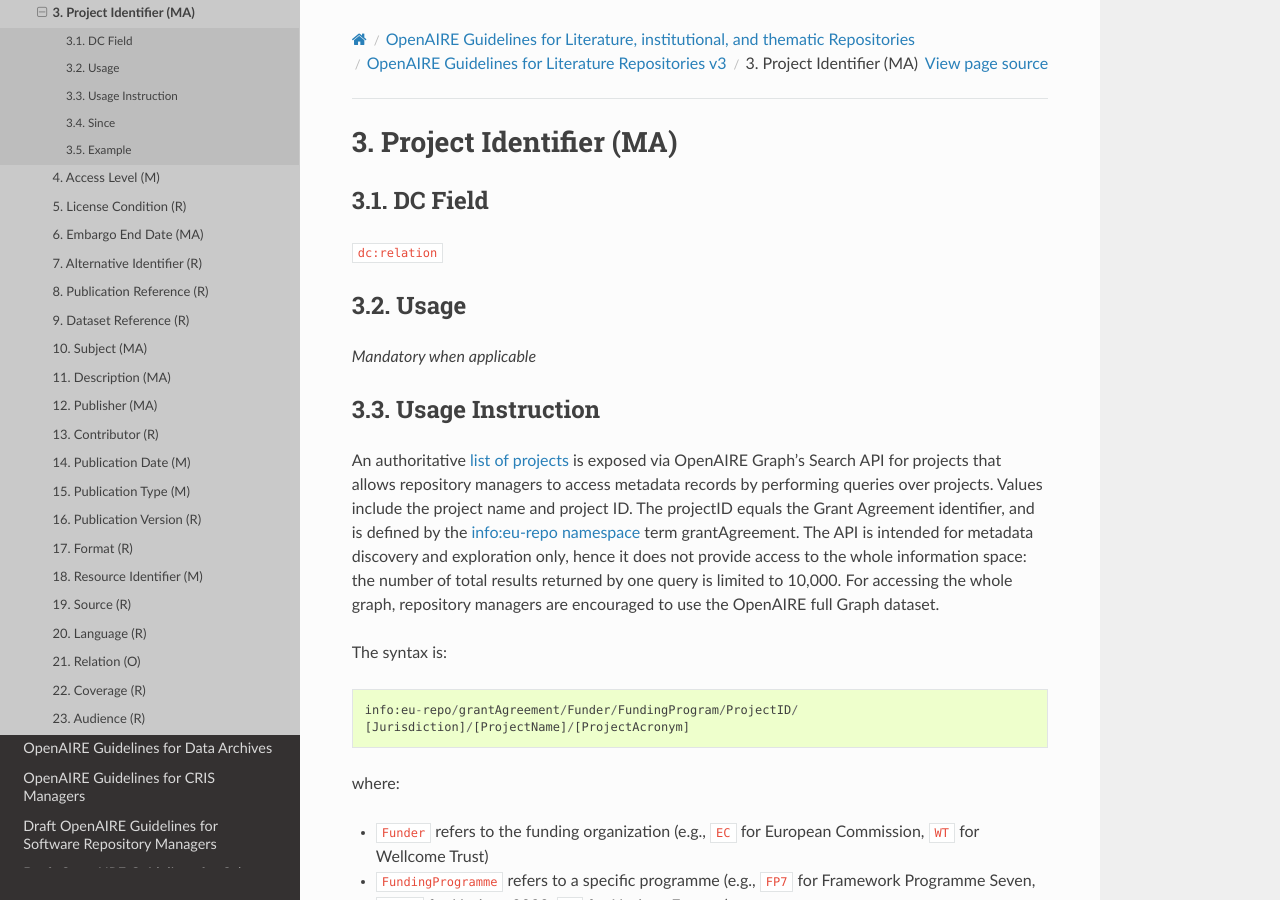
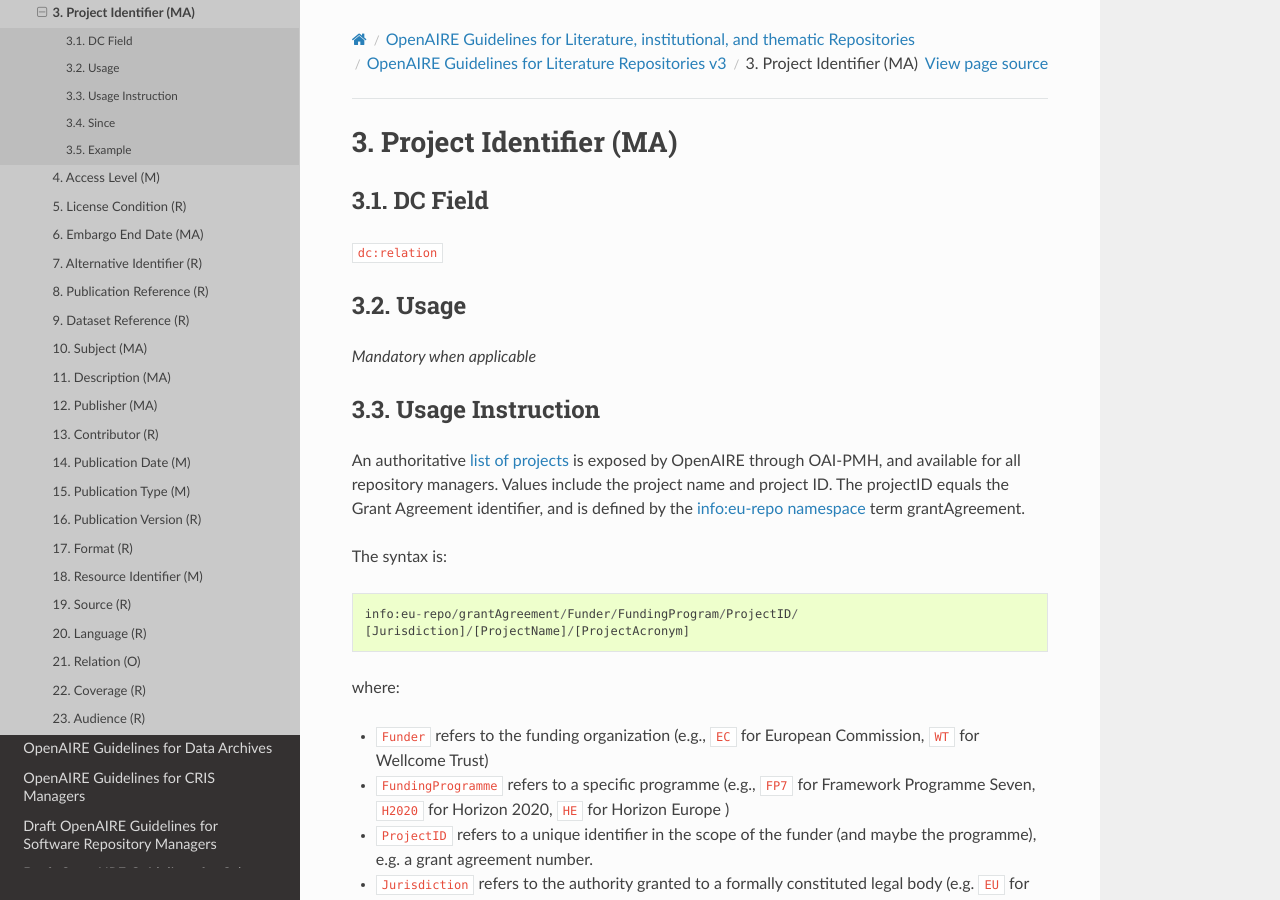
Before and after one commit to openaire/guidelines, a Sphinx documentation site: the page built from docs/literature/field_projectid.rst, in a window 1280 px wide and 900 px high. Built offline with Sphinx 7.4.7 and the Read the Docs theme 3.1.0, drawn with Linux system fonts in a browser that asks for light colours.

Commit message:
Update projectid.rst
roll back to update it with the text from the funding reference in OpenAIRE v.4.0

```diff
--- a/docs/common/projectid.rst
+++ b/docs/common/projectid.rst
@@ -1,4 +1,4 @@
-An authoritative `list of projects <https://graph.openaire.eu/docs/apis/search-api/projects>`_ is exposed via OpenAIRE Graph's Search API for projects that allows repository managers to access metadata records by performing queries over projects. Values include the project name and project ID. The projectID equals the Grant Agreement identifier, and is defined by the `info:eu-repo namespace <http://purl.org/eu-repo/semantics/#info-eu-repo-GrantAgreementIdentifiers>`_ term grantAgreement. The API is intended for metadata discovery and exploration only, hence it does not provide access to the whole information space: the number of total results returned by one query is limited to 10,000. For accessing the whole graph, repository managers are encouraged to use the OpenAIRE full Graph dataset.
+An authoritative `list of projects <http://api.openaire.eu/oai_pmh?verb=ListRecords&set=projects&metadataPrefix=oaf>`_ is exposed by OpenAIRE through OAI-PMH, and available for all repository managers. Values include the project name and project ID. The projectID equals the Grant Agreement identifier, and is defined by the `info:eu-repo namespace <http://purl.org/eu-repo/semantics/#info-eu-repo-GrantAgreementIdentifiers>`_ term grantAgreement.
 
 The syntax is::
 
```
